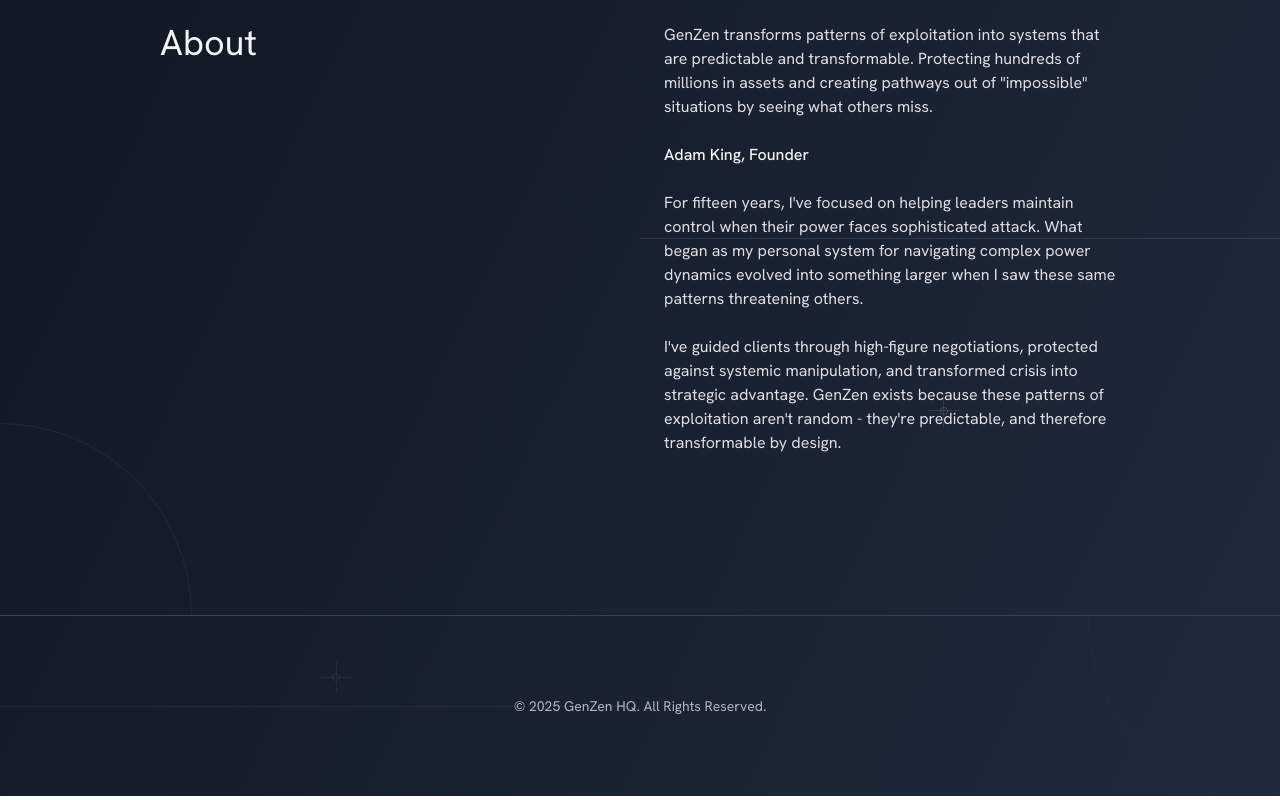
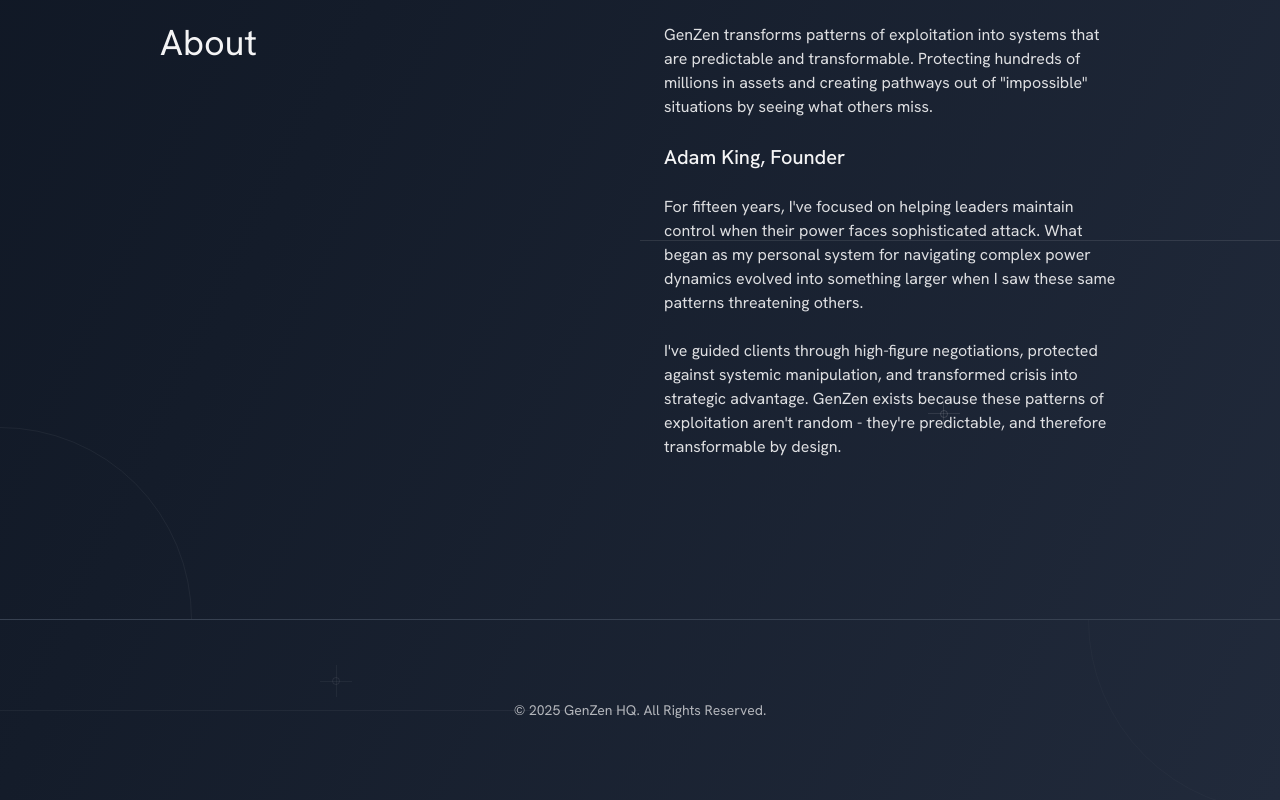
Before and after one commit to adamking77/genzen-hq-site, a React (Vite) app: page / in a window 1280 px wide. Shown: the part 1880-2680 px from the top of the page. Built offline with nearby package versions, Linux system fonts and the light colour scheme.

Commit message:
Refactor: Change founder text to H3
Changes the "Adam King, Founder" text in the About section to an H3 heading.

```diff
--- a/src/components/About.tsx
+++ b/src/components/About.tsx
@@ -21,7 +21,7 @@ const About = () => {
             <p className="dark:text-light-gray/90 text-dark-text/90 text-base">
               GenZen transforms patterns of exploitation into systems that are predictable and transformable. Protecting hundreds of millions in assets and creating pathways out of "impossible" situations by seeing what others miss.
             </p>
-            <p className="dark:text-light-gray text-dark-text font-medium text-base">Adam King, Founder</p>
+            <h3 className="dark:text-light-gray text-dark-text font-medium text-xl">Adam King, Founder</h3>
             <p className="dark:text-light-gray/90 text-dark-text/90 text-base">
               For fifteen years, I've focused on helping leaders maintain control when their power faces sophisticated attack. What began as my personal system for navigating complex power dynamics evolved into something larger when I saw these same patterns threatening others.
             </p>
```
